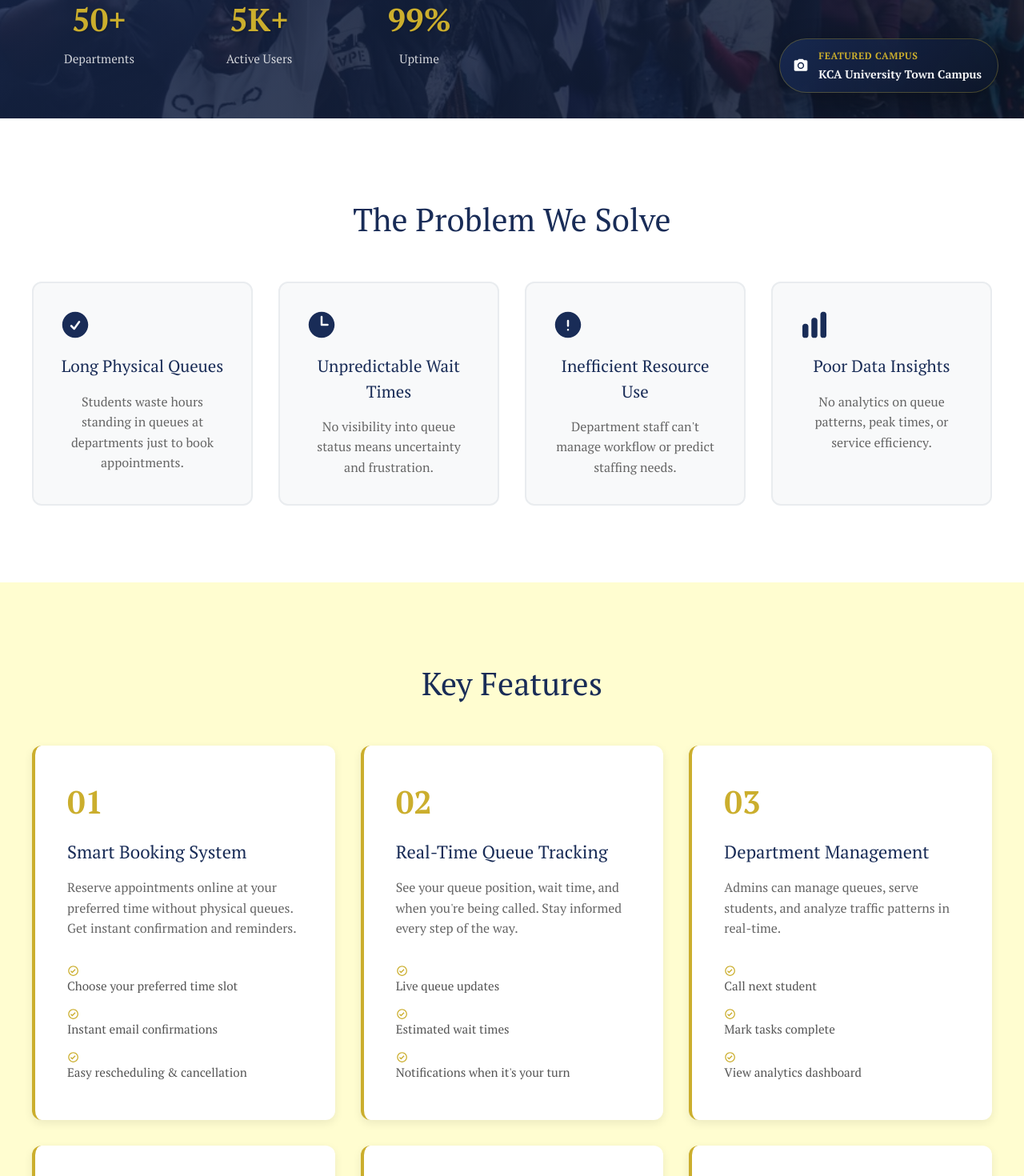
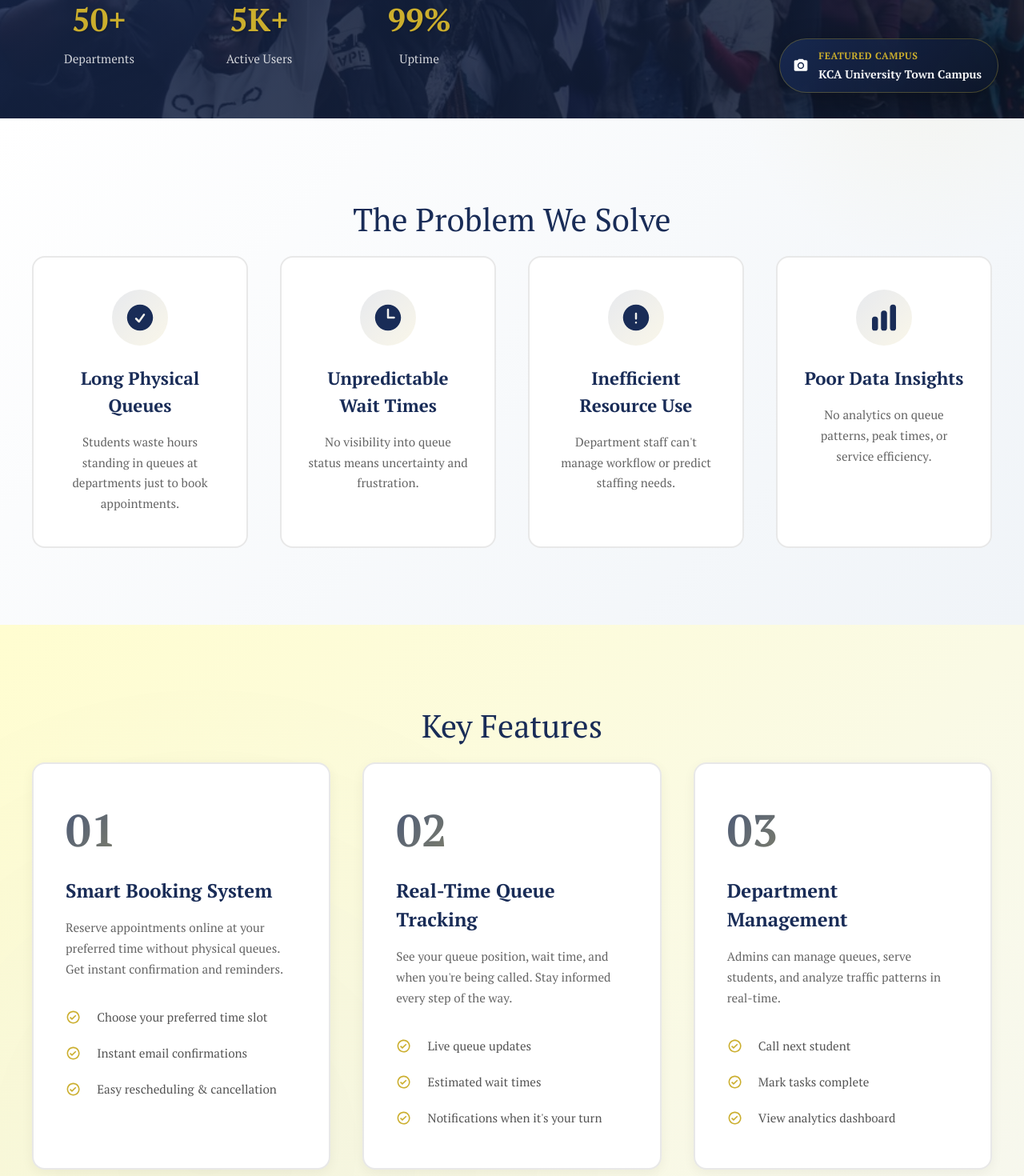
Before and after one commit to Miabritacreations/INSTAQUEUE.2, a React (Vite) app in the folder frontend/: page / in a window 1280 px wide. Shown: the part 729-2199 px from the top of the page at 80% size. Built offline with nearby package versions, Linux system fonts and the light colour scheme.

Commit message:
feat: Revamp Problems and Features sections with enhanced styles and layout adjustments

```diff
--- a/frontend/src/styles/LandingPage.css
+++ b/frontend/src/styles/LandingPage.css
@@ -282,121 +282,281 @@
 /* Problems Section */
 .problems-section {
   padding: 6rem 1rem;
-  background: white;
+  background: linear-gradient(135deg, #ffffff 0%, #f0f4f8 100%);
+  position: relative;
+  overflow: hidden;
+}
+
+.problems-section::before {
+  content: '';
+  position: absolute;
+  top: -50%;
+  right: -10%;
+  width: 500px;
+  height: 500px;
+  background: radial-gradient(circle, rgba(203, 174, 45, 0.05) 0%, transparent 70%);
+  border-radius: 50%;
+  pointer-events: none;
 }
 
 .problems-section h2 {
   text-align: center;
   font-size: 2.5rem;
   color: var(--color-primary);
+  margin-bottom: 1rem;
+  font-family: var(--font-family-serif);
+  position: relative;
+  z-index: 2;
+}
+
+.problems-section > p {
+  text-align: center;
+  color: #666;
+  font-size: 1rem;
   margin-bottom: 3rem;
-  font-family: var(--font-family-serif);
+  position: relative;
+  z-index: 2;
 }
 
 .problems-grid {
   max-width: 1200px;
   margin: 0 auto;
   display: grid;
-  grid-template-columns: repeat(auto-fit, minmax(250px, 1fr));
-  gap: 2rem;
+  grid-template-columns: repeat(auto-fit, minmax(260px, 1fr));
+  gap: 2.5rem;
+  position: relative;
+  z-index: 2;
 }
 
 .problem-card {
-  background: #f8f9fa;
-  padding: 2rem;
-  border-radius: 0.75rem;
+  background: white;
+  padding: 2.5rem 2rem;
+  border-radius: 1rem;
   text-align: center;
-  border: 2px solid var(--color-border);
-  transition: all 0.3s ease;
+  border: 2px solid #e8e8e8;
+  transition: all 0.4s cubic-bezier(0.175, 0.885, 0.32, 1.275);
+  position: relative;
+  overflow: hidden;
+}
+
+.problem-card::before {
+  content: '';
+  position: absolute;
+  top: 0;
+  left: 0;
+  right: 0;
+  height: 4px;
+  background: linear-gradient(90deg, var(--color-primary) 0%, var(--color-accent) 100%);
+  transform: scaleX(0);
+  transform-origin: left;
+  transition: transform 0.4s cubic-bezier(0.175, 0.885, 0.32, 1.275);
 }
 
 .problem-card:hover {
   border-color: var(--color-accent);
-  box-shadow: 0 8px 25px rgba(203, 174, 45, 0.15);
-  transform: translateY(-5px);
+  box-shadow: 0 12px 40px rgba(203, 174, 45, 0.2);
+  transform: translateY(-8px);
+  background: linear-gradient(135deg, #ffffff 0%, #f8fbff 100%);
+}
+
+.problem-card:hover::before {
+  transform: scaleX(1);
 }
 
 .problem-icon {
-  font-size: 3rem;
-  margin-bottom: 1rem;
+  display: flex;
+  align-items: center;
+  justify-content: center;
+  width: 70px;
+  height: 70px;
+  margin: 0 auto 1.5rem;
+  background: linear-gradient(135deg, rgba(25, 44, 87, 0.1) 0%, rgba(203, 174, 45, 0.1) 100%);
+  border-radius: 50%;
+  color: var(--color-primary);
+  font-size: 2rem;
+  transition: all 0.3s ease;
+}
+
+.problem-card:hover .problem-icon {
+  background: linear-gradient(135deg, var(--color-primary) 0%, var(--color-accent) 100%);
+  color: white;
+  transform: scale(1.1) rotate(5deg);
 }
 
 .problem-card h3 {
   color: var(--color-primary);
   margin-bottom: 1rem;
-  font-size: 1.3rem;
+  font-size: 1.4rem;
+  font-weight: 700;
+  transition: color 0.3s ease;
+}
+
+.problem-card:hover h3 {
+  color: var(--color-accent);
 }
 
 .problem-card p {
   color: #666;
-  line-height: 1.6;
+  line-height: 1.7;
+  font-size: 0.95rem;
+  transition: color 0.3s ease;
 }
 
 /* Features Section */
 .features-section {
   padding: 6rem 1rem;
-  background-color: var(--color-bg-light);
+  background: linear-gradient(135deg, var(--color-bg-light) 0%, #f5f7fa 100%);
+  position: relative;
+  overflow: hidden;
+}
+
+.features-section::before {
+  content: '';
+  position: absolute;
+  top: 0;
+  left: 0;
+  right: 0;
+  bottom: 0;
+  background: radial-gradient(circle at 20% 50%, rgba(25, 44, 87, 0.03) 0%, transparent 50%),
+              radial-gradient(circle at 80% 80%, rgba(203, 174, 45, 0.03) 0%, transparent 50%);
+  pointer-events: none;
 }
 
 .features-section h2 {
   text-align: center;
   font-size: 2.5rem;
   color: var(--color-primary);
+  margin-bottom: 1rem;
+  font-family: var(--font-family-serif);
+  position: relative;
+  z-index: 2;
+}
+
+.features-section > p {
+  text-align: center;
+  color: #666;
+  font-size: 1rem;
   margin-bottom: 3rem;
-  font-family: var(--font-family-serif);
+  position: relative;
+  z-index: 2;
 }
 
 .features-grid {
   max-width: 1200px;
   margin: 0 auto;
   display: grid;
-  grid-template-columns: repeat(auto-fit, minmax(320px, 1fr));
-  gap: 2rem;
+  grid-template-columns: repeat(auto-fit, minmax(330px, 1fr));
+  gap: 2.5rem;
+  position: relative;
+  z-index: 2;
 }
 
 .feature {
   background: white;
   padding: 2.5rem;
-  border-radius: 0.75rem;
-  border-left: 4px solid var(--color-accent);
-  box-shadow: 0 4px 12px rgba(0, 0, 0, 0.08);
-  transition: all 0.3s ease;
+  border-radius: 1rem;
+  border: 2px solid #e8e8e8;
+  box-shadow: 0 4px 15px rgba(0, 0, 0, 0.05);
+  transition: all 0.4s cubic-bezier(0.175, 0.885, 0.32, 1.275);
+  position: relative;
+  overflow: hidden;
+}
+
+.feature::before {
+  content: '';
+  position: absolute;
+  top: 0;
+  left: 0;
+  right: 0;
+  height: 5px;
+  background: linear-gradient(90deg, var(--color-primary) 0%, var(--color-accent) 100%);
+  transform: scaleX(0);
+  transform-origin: left;
+  transition: transform 0.4s cubic-bezier(0.175, 0.885, 0.32, 1.275);
+}
+
+.feature::after {
+  content: '';
+  position: absolute;
+  top: 0;
+  right: 0;
+  width: 100px;
+  height: 100px;
+  background: radial-gradient(circle, rgba(203, 174, 45, 0.1) 0%, transparent 70%);
+  opacity: 0;
+  transition: opacity 0.3s ease;
 }
 
 .feature:hover {
-  transform: translateY(-5px);
-  box-shadow: 0 12px 30px rgba(203, 174, 45, 0.15);
+  transform: translateY(-8px);
+  border-color: var(--color-accent);
+  box-shadow: 0 20px 40px rgba(203, 174, 45, 0.15);
+  background: linear-gradient(135deg, #ffffff 0%, #f8fbff 100%);
+}
+
+.feature:hover::before {
+  transform: scaleX(1);
+}
+
+.feature:hover::after {
+  opacity: 1;
 }
 
 .feature-num {
-  font-size: 2.5rem;
-  color: var(--color-accent);
+  font-size: 3.5rem;
+  background: linear-gradient(135deg, var(--color-primary) 0%, var(--color-accent) 100%);
+  -webkit-background-clip: text;
+  -webkit-text-fill-color: transparent;
+  background-clip: text;
   font-weight: 700;
   margin-bottom: 1rem;
+  opacity: 0.8;
 }
 
 .feature h3 {
   color: var(--color-primary);
-  font-size: 1.4rem;
+  font-size: 1.5rem;
   margin-bottom: 1rem;
   font-family: var(--font-family-serif);
+  font-weight: 700;
+  transition: color 0.3s ease;
+}
+
+.feature:hover h3 {
+  color: var(--color-accent);
 }
 
 .feature p {
   color: #666;
-  line-height: 1.6;
+  line-height: 1.7;
   margin-bottom: 1.5rem;
+  font-size: 0.95rem;
+  transition: color 0.3s ease;
 }
 
 .feature ul {
   list-style: none;
   padding: 0;
+  margin: 0;
 }
 
 .feature ul li {
-  padding: 0.5rem 0;
+  padding: 0.7rem 0;
   color: #555;
   font-size: 0.95rem;
+  display: flex;
+  align-items: center;
+  gap: 0.75rem;
+  transition: color 0.3s ease;
+}
+
+.feature ul li svg {
+  flex-shrink: 0;
+  font-size: 1.2rem;
+}
+
+.feature:hover ul li {
+  color: var(--color-primary);
 }
 
 /* Departments Section */
```
